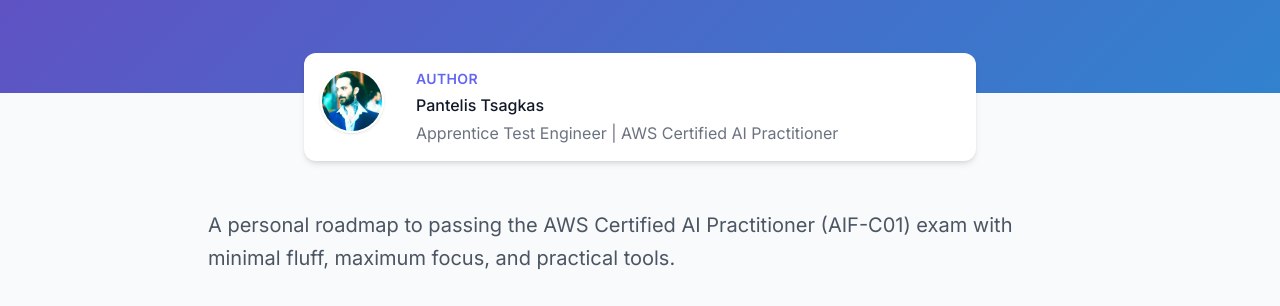
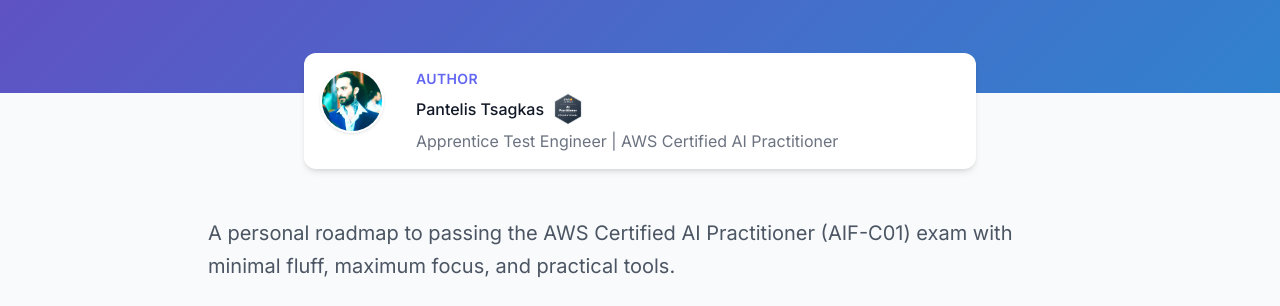
Before and after one commit to PantelisTsagkas/aws-ai-practitioner, a plain HTML site: page index.html in a window 1280 px wide. Shown: the part 353-659 px from the top of the page. Drawn offline with nearby package versions, Linux system fonts and the light colour scheme.

Commit message:
add a README file and a Badge

```diff
--- a/index.html
+++ b/index.html
@@ -84,10 +84,15 @@
                     <div class="md:shrink-0 p-4">
                         <img class="h-16 w-16 rounded-full object-cover border-2 border-white shadow" src="pantelis.jpg" alt="Author">
                     </div>
-                    <div class="p-6 md:p-4">
+                    <div class="p-6 md:p-4 flex flex-col justify-center">
                         <div class="uppercase tracking-wide text-sm text-indigo-500 font-semibold">Author</div>
-                        <p class="mt-1 text-gray-900 font-medium">Pantelis Tsagkas</p>
-                        <p class="mt-1 text-gray-500">Apprentice Test Engineer | AWS Certified AI Practitioner</p>
+                        <div class="flex items-center flex-wrap gap-2 mt-1">
+                            <span class="text-gray-900 font-medium">Pantelis Tsagkas</span>
+                            <img src="aws-certified-ai-practitioner.png" alt="AWS Certified AI Practitioner Badge" class="h-8 inline-block" title="AWS Certified AI Practitioner">
+                        </div>
+                        <div class="flex items-center flex-wrap gap-2 mt-1">
+                            <span class="text-gray-500">Apprentice Test Engineer | AWS Certified AI Practitioner</span>
+                        </div>
                     </div>
                 </div>
             </div>
```
Also changed, not shown: aws-certified-ai-practitioner.png (added), 2 other files.
